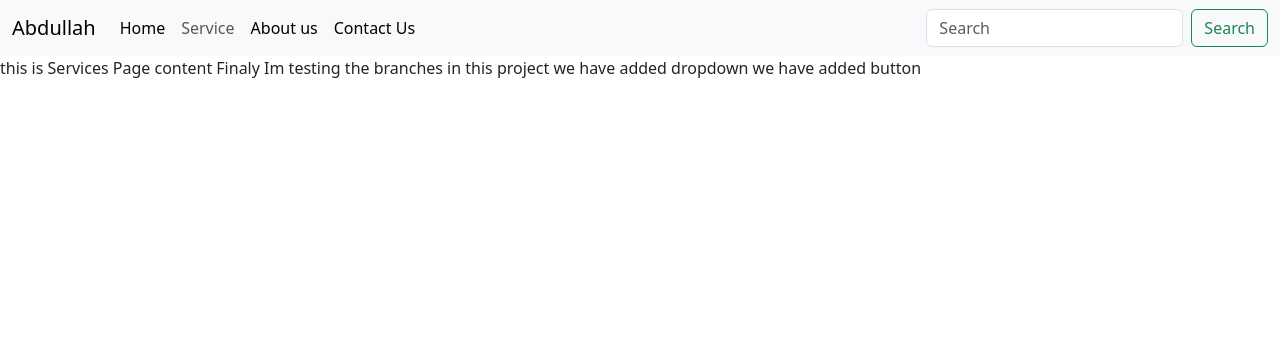
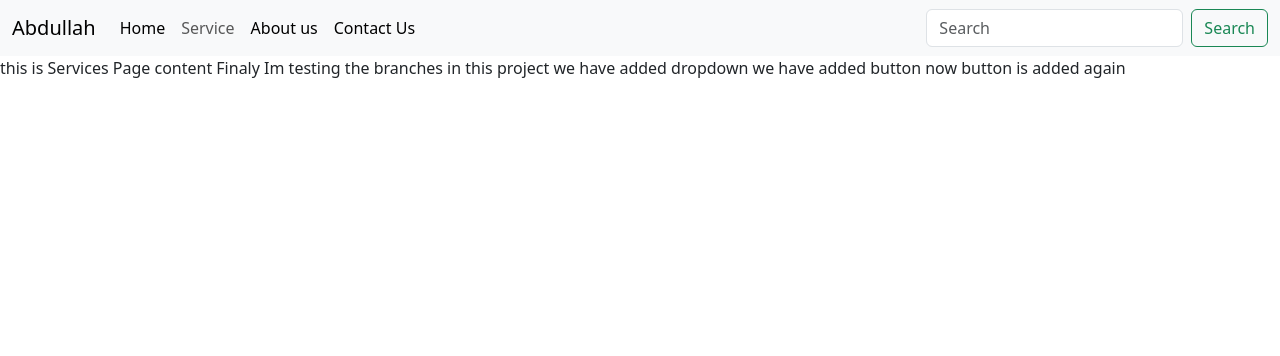
Before and after one commit to DevAbdullahZahid/Django, a Django app: page /service in a window 1280 px wide. Shown: the top 356 px of the page. Run offline with Django 5.2, Linux system fonts and the light colour scheme.

```diff
--- a/template/services.html
+++ b/template/services.html
@@ -16,4 +16,6 @@ Finaly Im testing the branches in this project
 we have added dropdown
 we have added button
 
+
+now button is added again
 {% endblock servicesbody %}
```
